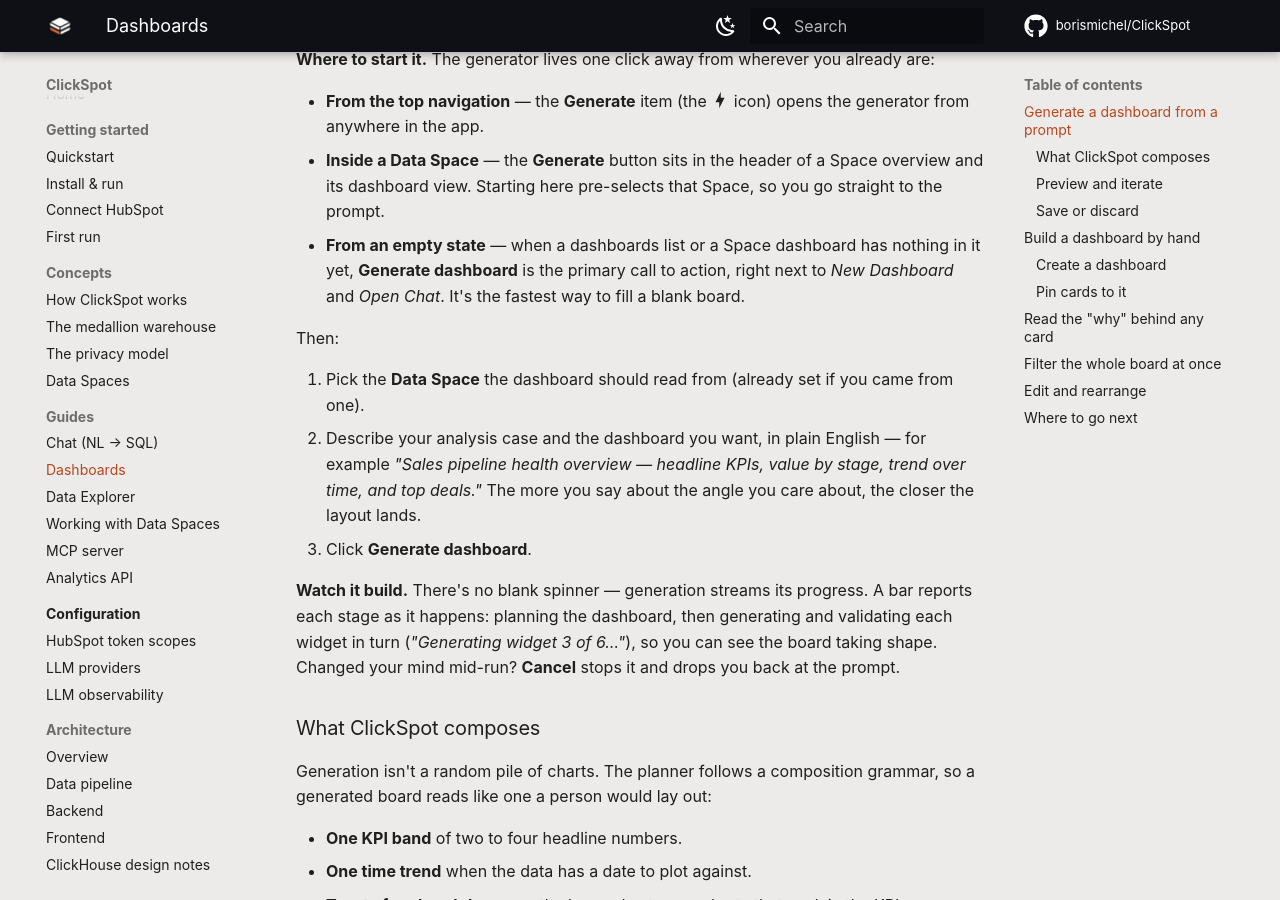
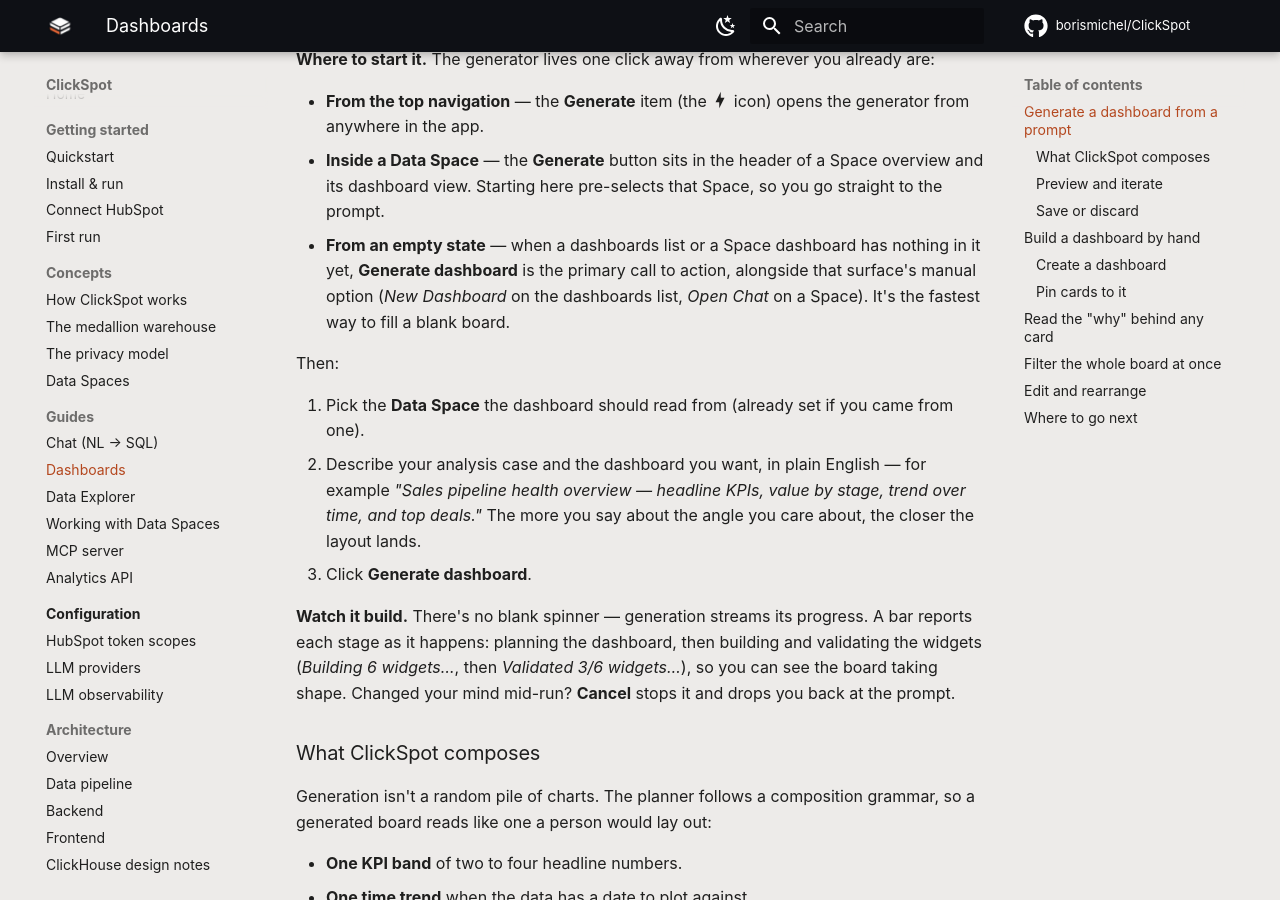
Before and after one commit to borismichel/ClickSpot, an MkDocs documentation site: the page built from docs/guides/dashboards.md, in a window 1280 px wide and 900 px high, scrolled down 1028 px. Built offline with MkDocs 1.6.1 and Material for MkDocs 9.7.7, drawn with Linux system fonts in a browser that asks for light colours; comment, search, counter and statistics services are not loaded; some of the changed text lies outside the part shown.

Commit message:
docs(CLI-169): address CTO review — strip leaked tags, fix entry-point/progress/before-unload wording
- Remove leaked </content> and </invoke> tool tags at EOF (would render verbatim on public docs)
- Entry-points 1(c): reword so Generate dashboard doesn't imply New Dashboard + Open Chat share one row (they are two separate empty states)
- Progress string: quote the real UI text (Building N widgets… / Validated x/N widgets…)
- Before-unload: scope wording to reload/close-tab (beforeunload handler, no react-router useBlocker)

Co-Authored-By: Claude Opus 4.8 <noreply@anthropic.com>

```diff
--- a/docs/guides/dashboards.md
+++ b/docs/guides/dashboards.md
@@ -26,8 +26,9 @@ at a time.
 - **Inside a Data Space** — the **Generate** button sits in the header of a Space overview and
   its dashboard view. Starting here pre-selects that Space, so you go straight to the prompt.
 - **From an empty state** — when a dashboards list or a Space dashboard has nothing in it yet,
-  **Generate dashboard** is the primary call to action, right next to *New Dashboard* and
-  *Open Chat*. It's the fastest way to fill a blank board.
+  **Generate dashboard** is the primary call to action, alongside that surface's manual option
+  (*New Dashboard* on the dashboards list, *Open Chat* on a Space). It's the fastest way to fill
+  a blank board.
 
 Then:
 
@@ -38,8 +39,9 @@ Then:
 3. Click **Generate dashboard**.
 
 **Watch it build.** There's no blank spinner — generation streams its progress. A bar reports
-each stage as it happens: planning the dashboard, then generating and validating each widget
-in turn (*"Generating widget 3 of 6…"*), so you can see the board taking shape. Changed your
+each stage as it happens: planning the dashboard, then building and validating the widgets
+(*Building 6 widgets…*, then *Validated 3/6 widgets…*), so you can see the board taking shape.
+Changed your
 mind mid-run? **Cancel** stops it and drops you back at the prompt.
 
 ### What ClickSpot composes
@@ -103,7 +105,7 @@ tally of what it fixed and what still needs a look), or open each one and fix th
 
 !!! tip "An unsaved draft survives a reload"
     A draft lives only in your browser until you save it, so ClickSpot warns you before you
-    close or navigate away with one unsaved. And if you do come back to the prompt for the same
+    reload or close the tab with one unsaved. And if you do come back to the prompt for the same
     Space, an **Unsaved draft found** banner offers to **Restore** the board where you left off
     (or **Dismiss** it to start fresh). One caveat: a draft that was still mid-generation can't
     be resumed — only a finished one is restorable.
@@ -200,5 +202,3 @@ saved per dashboard, so the arrangement you set is the one everyone sees.
 - Scope a dashboard (and its filters) to one team or pipeline with a
   [Data Space](../concepts/data-spaces.md).
 - Build the underlying answers in [chat](chat.md).
-</content>
-</invoke>
```
